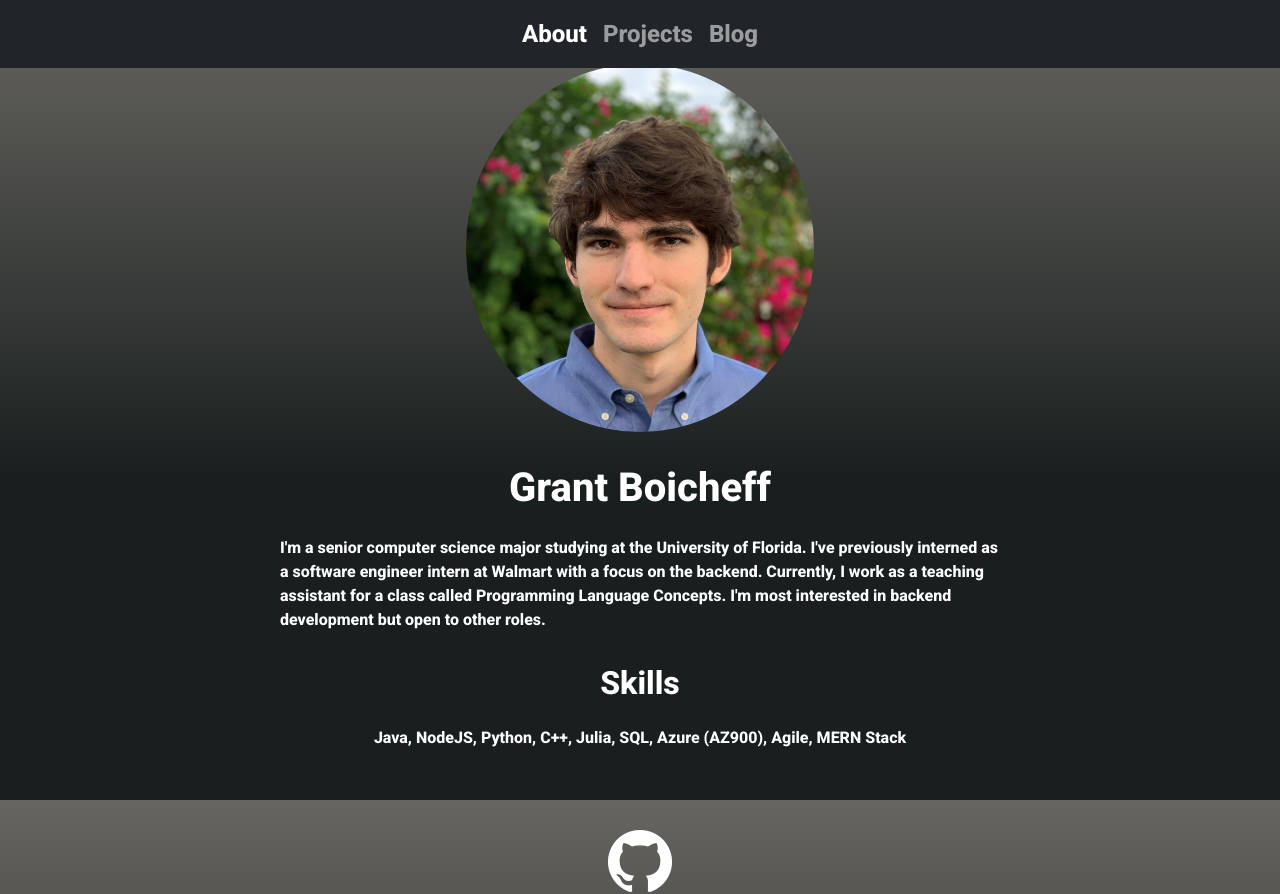
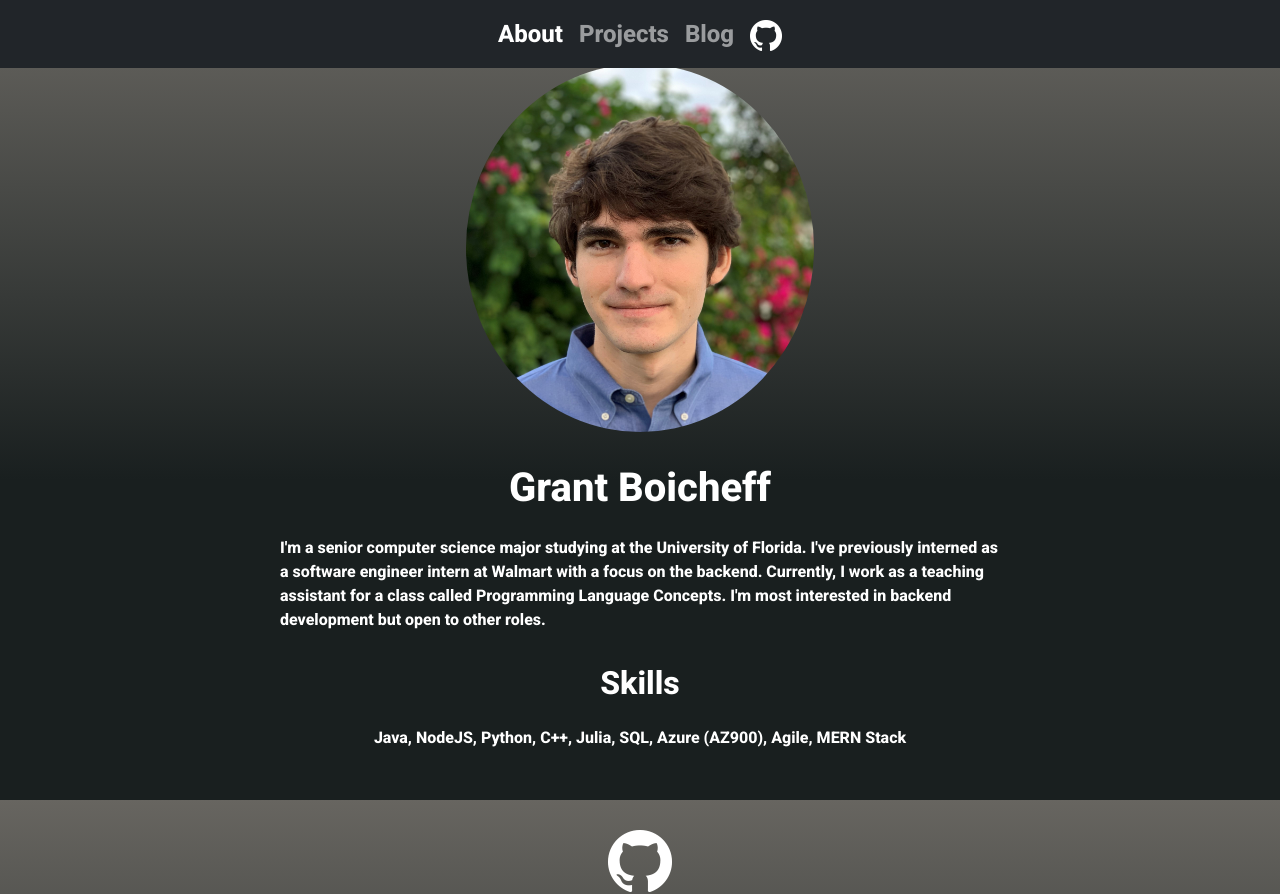
Before and after one commit to gboicheff/PersonalWebsite, a React (Create React App) app: page /about in a window 1280 px wide. Built offline with nearby package versions, Linux system fonts and the light colour scheme.

Commit message:
moved github link

```diff
--- a/src/components/Nav.js
+++ b/src/components/Nav.js
@@ -1,15 +1,18 @@
-import { Container , Navbar, Nav, NavItem, Row} from 'react-bootstrap';
-import {useEffect, useState} from "react";
+import { Container , Navbar, Nav, Image} from 'react-bootstrap';
 import {withRouter} from "react-router"
-import {Link, NavLink} from "react-router-dom"
+import {NavLink} from "react-router-dom"
+import GithubIcon from "../imgs/GitHub-Mark-Light-64px.png"
+
 
 function MyNav(props) {
-    function setLocation(location){
-        props.setLocation(location)
-    }
 
     const textStyle = {
         fontSize: "1.5rem"
+    }
+
+    const imageStyle = {
+        width: "32px",
+        height: "32px"
     }
 
     return (
@@ -22,10 +25,9 @@ function MyNav(props) {
                             <Nav.Link as={NavLink} to="/about">About</Nav.Link>
                             <Nav.Link as={NavLink} to="/projects">Projects</Nav.Link>
                             <Nav.Link as={NavLink} to="/blog">Blog</Nav.Link>
+                            <Nav.Link href="https://github.com/gboicheff"><Image style={imageStyle} src={GithubIcon} fluid/></Nav.Link>
                         </Nav>
                     </Navbar.Collapse>
-
-
                 </Container>
             </Navbar>
         </div>
```
